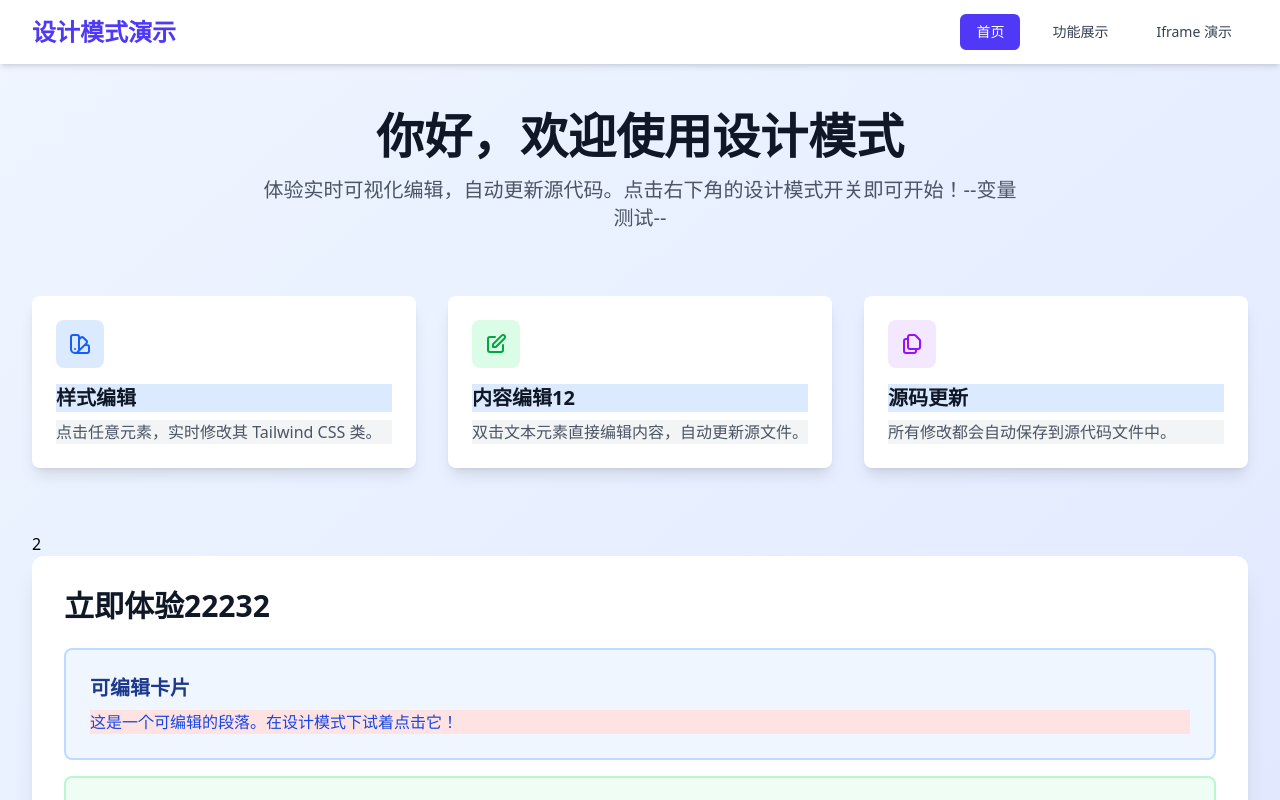
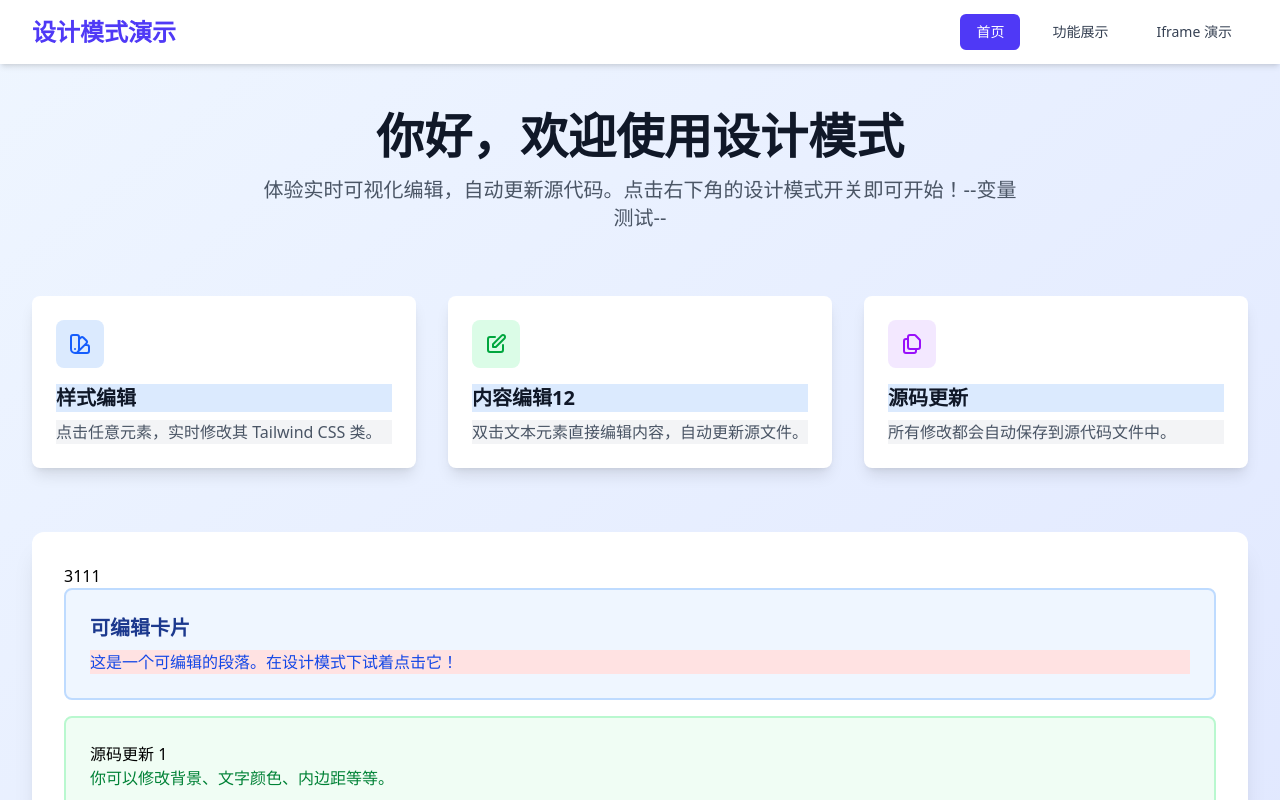
Before and after one commit to dongdada29/vite-plugin-appdev-design-mode, a React (Vite) app in the folder examples/demo/: page / in a window 1280 px wide. Shown: the top 800 px of the page. Built offline with nearby package versions, Linux system fonts and the light colour scheme.

Commit message:
chore: 更新示例页面
- 清理 HomePage 中的测试内容
- 在 IframeDemoPage 中只在 isStaticText 为 true 时显示内容编辑器
- 改进用户体验，避免对非静态文本元素显示编辑选项

```diff
--- a/examples/demo/src/pages/HomePage.tsx
+++ b/examples/demo/src/pages/HomePage.tsx
@@ -55,10 +55,8 @@ export default function HomePage() {
           </p>
         </div>
       </div>
-
-2
       <div className="bg-white rounded-xl shadow-xl p-8">
-        <h2 className="text-3xl font-bold text-gray-900 mb-6">立即体验22232</h2>
+3111
         <div className="space-y-4">
           <div className="p-6 bg-blue-50 rounded-lg border-2 border-blue-200">
             <h3 className="text-xl font-semibold text-blue-900 mb-2">可编辑卡片</h3>
--- a/examples/demo/src/pages/IframeDemoPage.tsx
+++ b/examples/demo/src/pages/IframeDemoPage.tsx
@@ -416,7 +416,8 @@ export default function IframeDemoPage() {
                   </div>
                 </div>
 
-                {/* Content Editor */}
+                {/* Content Editor - 仅当 isStaticText 为 true 时显示 */}
+                {selectedElement.isStaticText && (
                   <div>
                     <label className='block text-sm font-medium text-gray-700 mb-2'>
                       内容编辑
@@ -428,6 +429,7 @@ export default function IframeDemoPage() {
                       rows={3}
                     />
                   </div>
+                )}
 
                 <hr className="border-gray-200" />
 
```
Lines whose indentation alone changed are shown as unchanged.
